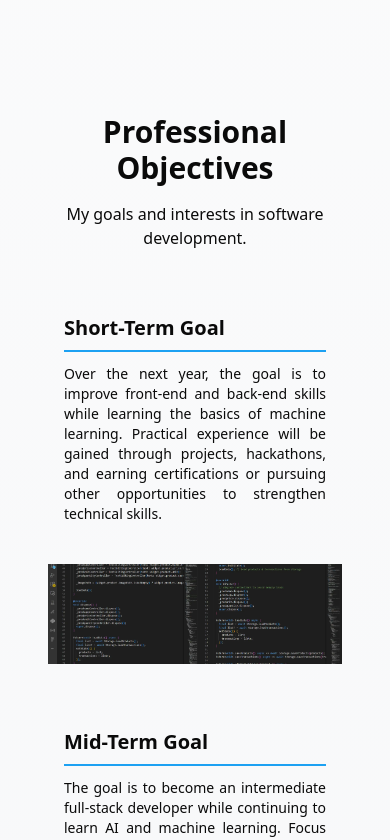
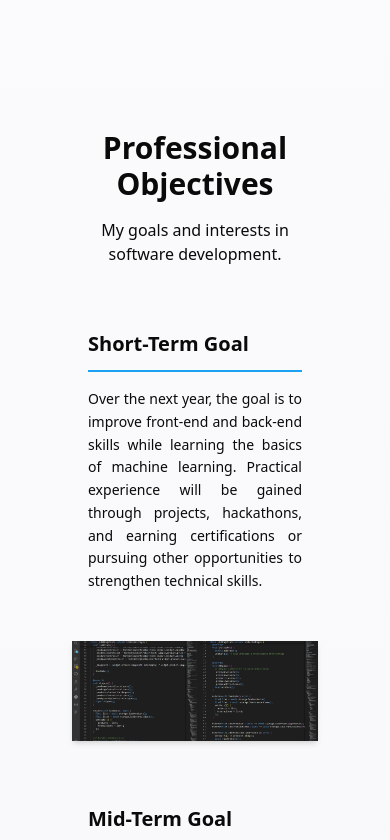
Before and after one commit to RandelYumul/Portfolio, a Next.js app: page / in a window 390 px wide. Shown: the part 2637-3477 px from the top of the page. Built offline with nearby package versions, Linux system fonts and the light colour scheme.

Commit message:
Objective for mobile adjusted.

```diff
--- a/src/components/atoms/ImageObj.tsx
+++ b/src/components/atoms/ImageObj.tsx
@@ -8,7 +8,7 @@ interface ImageObjProps {
 
 export const ImageObj = ({ src, alt, className }: ImageObjProps) => {
   return (
-    <div className={`relative w-full sm:w-[90%] md:w-[80%] lg:w-[70%] h-25 sm:h-56 md:h-72 overflow-hidden ${className}`}>
+    <div className={`relative w-full h-25 sm:h-56 md:h-72 overflow-hidden ${className}`}>
       <Image src={src} alt={alt} fill className="object-cover w-full h-full" />
     </div>
   );
--- a/src/components/molecules/ObjectiveCard.tsx
+++ b/src/components/molecules/ObjectiveCard.tsx
@@ -11,16 +11,29 @@ interface ObjectiveCardProps {
 
 export const ObjectiveCard = ({ title, description, imageUrl, reverse = false }: ObjectiveCardProps) => {
   return (
-    <div className="grid grid-cols-1 md:grid-cols-2 gap-6 items-center">
-      {/* Text */}
+    <div className="grid grid-cols-1 md:grid-cols-2 gap-8 items-center w-full">
+
+      {/* Text Section */}
       <div className={`flex flex-col justify-center p-4 sm:p-6 md:p-8 ${reverse ? "md:order-2" : ""}`}>
-        <SubHeadingAtom className="text-xl sm:text-2xl md:text-2xl font-bold mb-2">{title}</SubHeadingAtom>
-        <div className="border-b-2 border-[#1da1f2] mb-3 sm:mb-4 w-full"></div>
-        <TextAtom className="text-sm sm:text-base md:text-lg text-justify">{description}</TextAtom>
+        <SubHeadingAtom className="text-xl sm:text-2xl md:text-3xl font-bold mb-3">
+          {title}
+        </SubHeadingAtom>
+
+        <div className="border-b-2 border-[#1da1f2] mb-4 w-full"></div>
+
+        <TextAtom className="text-sm sm:text-base md:text-lg leading-relaxed text-justify">
+          {description}
+        </TextAtom>
       </div>
 
-      {/* Image */}
-      <ImageObj src={imageUrl} alt={title} className={reverse ? "md:order-1" : ""} />
+      {/* Image Section */}
+      <div className={`w-full flex justify-center ${reverse ? "md:order-1" : ""}`}>
+        <ImageObj
+          src={imageUrl}
+          alt={title}
+          className="w-full max-w-md shadow-md"
+        />
+      </div>
     </div>
   );
 };
--- a/src/components/molecules/ObjectiveList.tsx
+++ b/src/components/molecules/ObjectiveList.tsx
@@ -3,5 +3,9 @@ interface ObjectiveListProps {
 }
 
 export const ObjectiveList = ({ children }: ObjectiveListProps) => {
-  return <div className="flex flex-col gap-12 sm:gap-16">{children}</div>;
+  return (
+    <div className="w-full flex flex-col gap-12 sm:gap-16 w-full px-2 sm:px-4 md:px-0">
+      {children}
+    </div>
+  );
 };
--- a/src/components/organisms/Objective.tsx
+++ b/src/components/organisms/Objective.tsx
@@ -30,7 +30,7 @@ export const Objective = () => {
   return (
     <motion.div
       id="objective"
-      className="flex flex-col py-16  px-0 sm:px-2 md:px-12 lg:px-20"
+      className="flex flex-col py-20 px-4 sm:px-6 md:px-12 lg:px-20"
       initial={{ opacity: 0, y: 20 }}
       whileInView={{ opacity: 1, y: 0 }}
       viewport={{ once: true, amount: 0.3 }}
```
